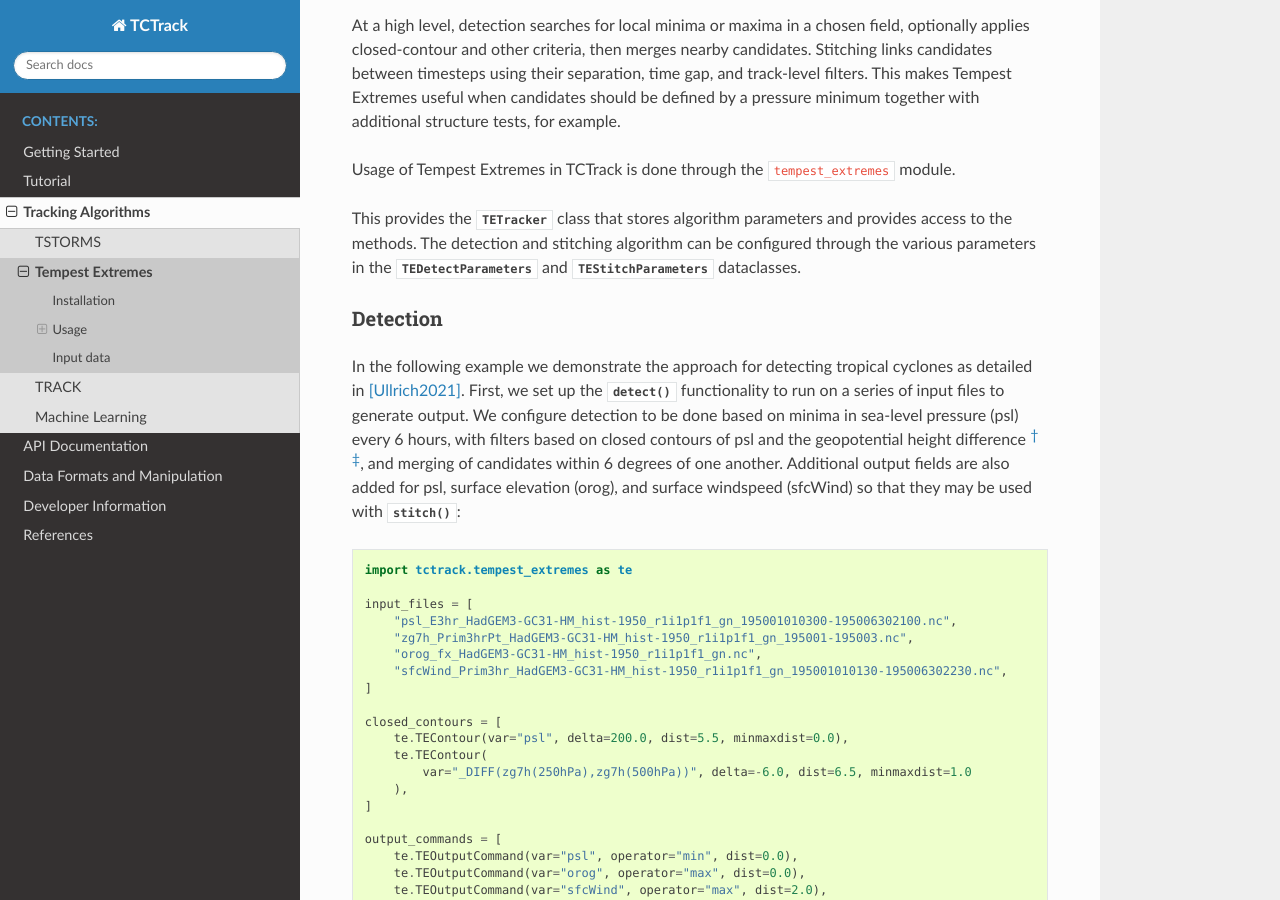
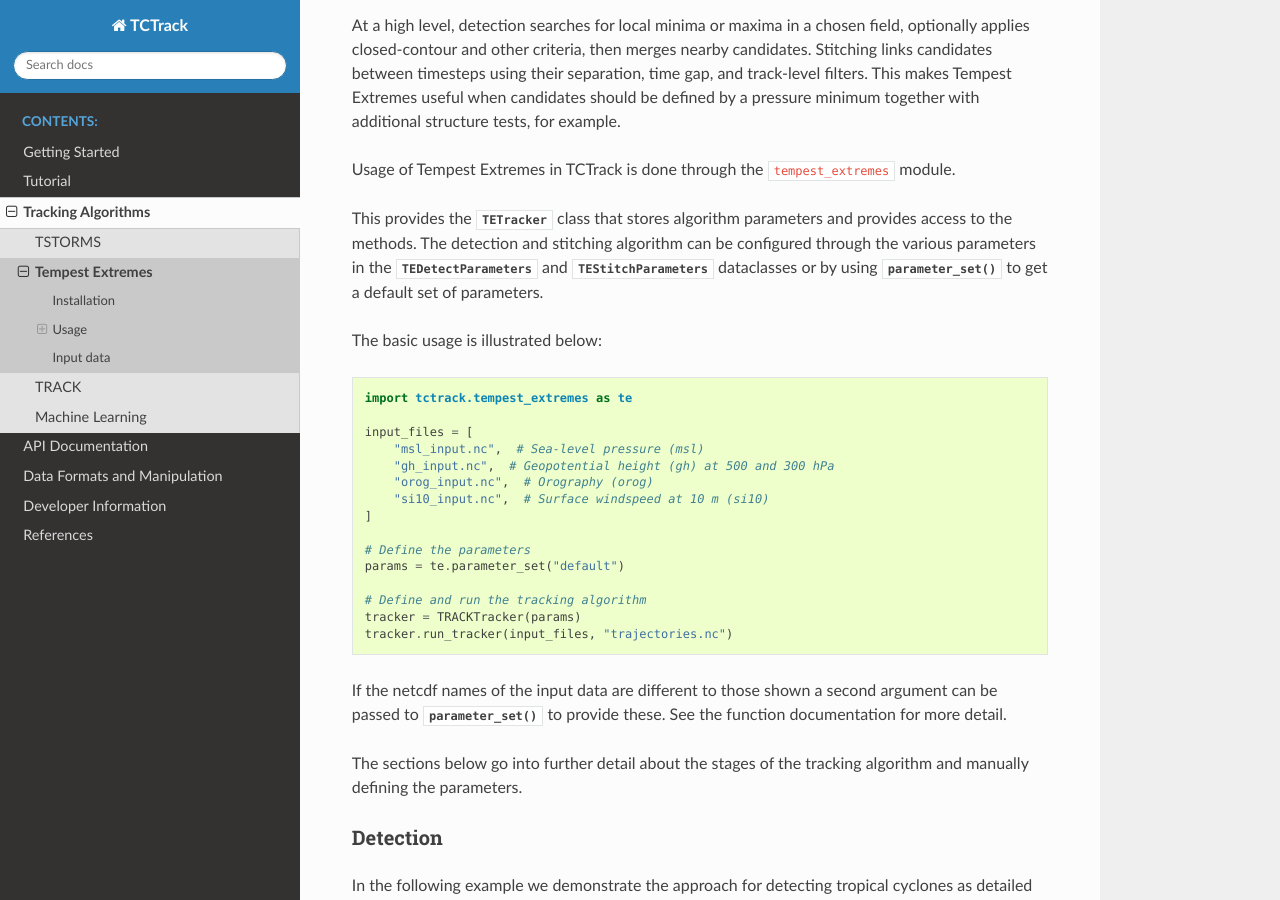
Before and after one commit to Cambridge-ICCS/TCTrack, a Sphinx documentation site: the page built from docs/tracking-algorithms/tempest_extremes.rst, in a window 1280 px wide and 900 px high, scrolled down 1295 px. Built offline with Sphinx 7.4.7 and the Read the Docs theme 3.1.0, drawn with Linux system fonts in a browser that asks for light colours; pages that are not in the unit, such as notebooks, are missing from menus; some of the changed text lies outside the part shown.

Commit message:
Use parameter_set in the user guide and tutorial

```diff
--- a/docs/tracking-algorithms/tempest_extremes.rst
+++ b/docs/tracking-algorithms/tempest_extremes.rst
@@ -75,7 +75,35 @@ Usage of Tempest Extremes in TCTrack is done through the ``tempest_extremes`` mo
 This provides the :class:`TETracker` class that stores algorithm parameters and provides
 access to the methods. The detection and stitching algorithm can be configured through
 the various parameters in the :class:`TEDetectParameters` and
-:class:`TEStitchParameters` dataclasses.
+:class:`TEStitchParameters` dataclasses or by using :func:`parameter_set` to get a
+default set of parameters.
+
+The basic usage is illustrated below:
+
+.. code-block:: python
+
+    import tctrack.tempest_extremes as te
+
+    input_files = [
+        "msl_input.nc",  # Sea-level pressure (msl)
+        "gh_input.nc",  # Geopotential height (gh) at 500 and 300 hPa
+        "orog_input.nc",  # Orography (orog)
+        "si10_input.nc",  # Surface windspeed at 10 m (si10)
+    ]
+
+    # Define the parameters
+    params = te.parameter_set("default")
+
+    # Define and run the tracking algorithm
+    tracker = TRACKTracker(params)
+    tracker.run_tracker(input_files, "trajectories.nc")
+
+If the netcdf names of the input data are different to those shown a second argument can
+be passed to :func:`parameter_set` to provide these. See the function documentation for
+more detail.
+
+The sections below go into further detail about the stages of the tracking algorithm and
+manually defining the parameters.
 
 Detection
 ^^^^^^^^^
@@ -170,7 +198,7 @@ using :meth:`~TETracker.to_netcdf`:
 
 .. code-block:: python
 
-    te_tracker.to_netcdf("my_cf_tracks.nc")
+    te_tracker.to_netcdf("trajectories.nc")
 
 This can be read using any NetCDF reading utility, though
 `cf-python <https://ncas-cms.github.io/cf-python/>`_ will load it following the
@@ -182,16 +210,7 @@ Combined run
 The above examples demonstrate running :meth:`~TETracker.detect`,
 :meth:`~TETracker.stitch`, and :meth:`~TETracker.to_netcdf` separately. However, it is
 likely that users will want to these in succession which can be done using the
-:meth:`~TETracker.run_tracker` method after defining a :class:`TETracker` object with
-appropriate :class:`TEDetectParameters` and :class:`TEStitchParameters`:
-
-.. code-block:: python
-
-    dn_params = te.TEDetectParameters(...)
-    sn_params = te.TEStitchParameters(...)
-    te_tracker = te.TETracker(dn_params, sn_params)
-
-    te_tracker.run_tracker(input_files, "my_cf_tracks.nc")
+:meth:`~TETracker.run_tracker` method as initially shown.
 
 When running in this way there are certain parameters that *should not* be set. In
 :class:`TEStitchParameters`, :attr:`~TEStitchParameters.in_fmt` and
--- a/docs/tracking-algorithms/track.rst
+++ b/docs/tracking-algorithms/track.rst
@@ -97,8 +97,9 @@ Usage
 -----
 
 Usage of TRACK is performed using the :mod:`tctrack.track` module. This contains the
-:class:`TRACKTracker` class which is used to run the algorithm, and the
-:class:`TRACKParameters` dataclass for specifying the various parameters.
+:class:`TRACKTracker` class which is used to run the algorithm, the
+:class:`TRACKParameters` dataclass for specifying the various parameters, and the
+:func:`parameter_set` function for using pre-defined parameter sets.
 
 The example below illustrates how to use these to run TRACK using the default
 parameters. The output trajectories are written to the ``"trajectories.nc"`` file in a
```
Also changed, not shown: docs/tracking-algorithms/tstorms.rst (+31 -27 lines), 2 other files.
